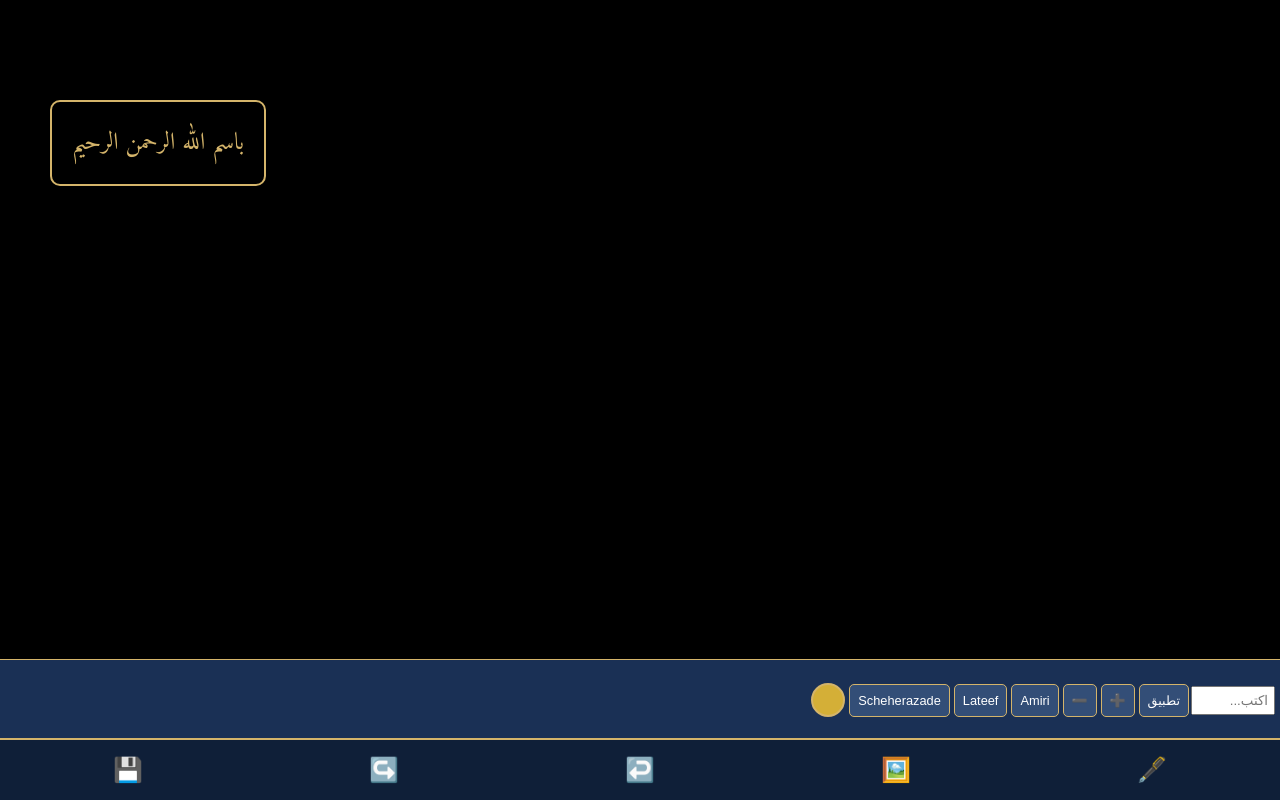
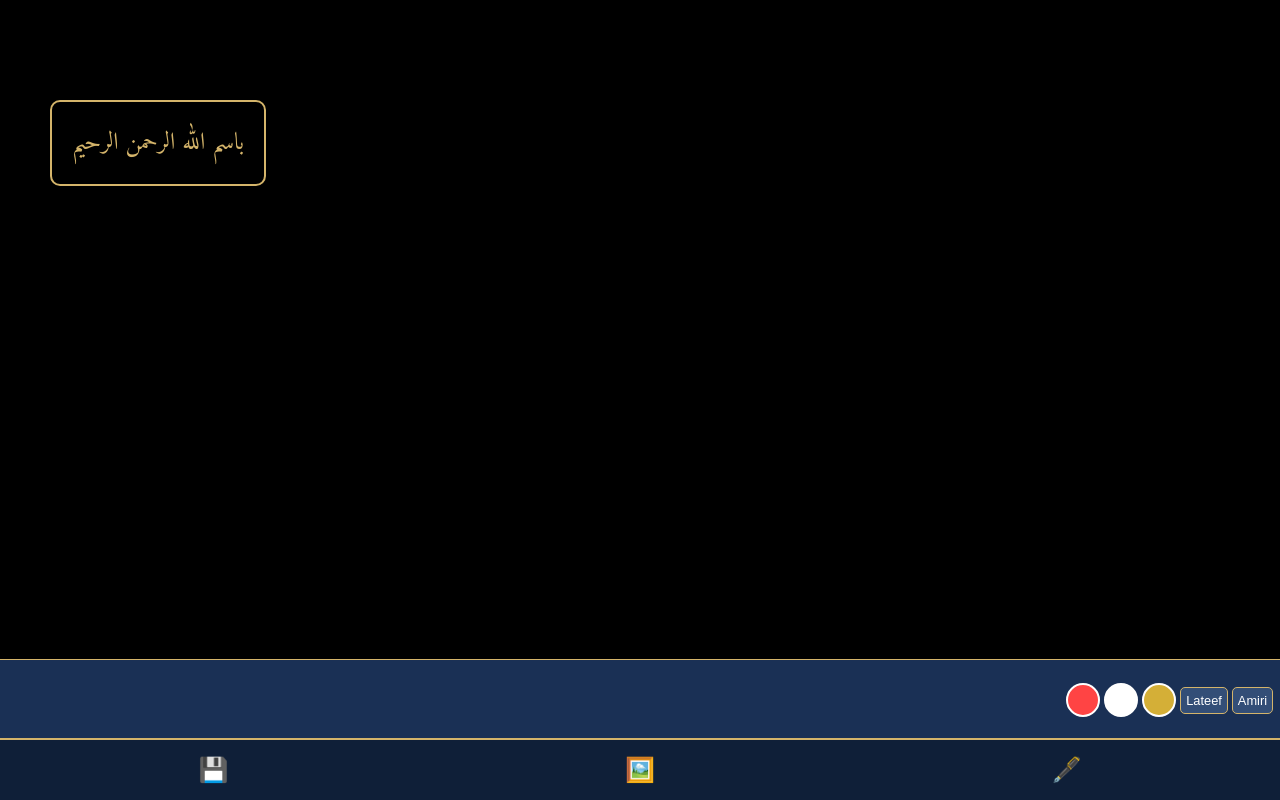
Before and after one commit to NWSakina/NoorWaSakinaStudio, a plain HTML site: page index.html in a window 1280 px wide. Both pictures are taken after a click on the element "🖋️". Drawn offline with Linux system fonts and the light colour scheme; a web font is replaced by a local one.

Commit message:
Make text editable and update sub-dock buttons
Updated text content to be editable and modified button options in the sub-dock.

```diff
--- a/index.html
+++ b/index.html
@@ -1,36 +1,34 @@
-<!DOCTYPE html>
+  <!DOCTYPE html>
 <html lang="ar" dir="rtl">
 <head>
     <meta charset="UTF-8">
     <meta name="viewport" content="width=device-width, initial-scale=1.0, maximum-scale=1.0, user-scalable=no">
     <title>استوديو نور وسكينة</title>
-    <!-- استدعاء دقيق للخطوط -->
     <link href="https://fonts.googleapis.com/css2?family=Amiri&family=Lateef&family=Scheherazade+New&display=swap" rel="stylesheet">
     <style>
         body { margin: 0; background: #000; font-family: sans-serif; overflow: hidden; height: 100vh; background-size: cover; background-position: center; }
         #text-container { position: absolute; padding: 20px; border: 2px solid #d4b46a; border-radius: 10px; touch-action: none; cursor: move; background: rgba(0,0,0,0.3); z-index: 10; min-width: 150px; }
-        #text-content { color: #d4b46a; font-family: 'Amiri', serif; font-size: 24px; text-align: center; pointer-events: none; transition: font-family 0.3s; }
+        /* النص الآن قابل للتعديل باللمس */
+        #text-content { color: #d4b46a; font-family: 'Amiri', serif; font-size: 24px; text-align: center; outline: none; }
         #main-dock { position: fixed; bottom: 0; width: 100%; height: 60px; background: #0f1f38; display: flex; align-items: center; justify-content: space-around; border-top: 2px solid #d4b46a; z-index: 100; }
-        .icon { font-size: 1.5rem; cursor: pointer; color: #d4b46a; }
+        .icon { font-size: 1.5rem; cursor: pointer; }
         #sub-dock { position: fixed; bottom: 60px; width: 100%; height: 70px; background: #1a3055; display: none; align-items: center; padding: 5px; overflow-x: auto; z-index: 99; border-top: 1px solid #d4b46a; }
-        .sub-btn { background: #334e77; color: #fff; border: 1px solid #d4b46a; padding: 8px; margin: 2px; border-radius: 5px; font-size: 0.8rem; white-space: nowrap; }
-        .color-dot { width: 30px; height: 30px; border-radius: 50%; border: 2px solid #d4b46a; margin: 2px; flex-shrink: 0; cursor: pointer; }
+        .sub-btn { background: #334e77; color: #fff; border: 1px solid #d4b46a; padding: 5px; margin: 2px; border-radius: 5px; font-size: 0.8rem; }
+        .color-dot { width: 30px; height: 30px; border-radius: 50%; border: 2px solid #fff; margin: 2px; cursor: pointer; }
     </style>
 </head>
 <body>
 
     <div id="text-container" style="left: 50px; top: 100px;">
-        <div id="text-content">باسم الله الرحمن الرحيم</div>
+        <div id="text-content" contenteditable="true">باسم الله الرحمن الرحيم</div>
     </div>
 
     <div id="sub-dock"><div id="sub-options" style="display: flex; align-items: center; width: 100%;"></div></div>
 
     <div id="main-dock">
-        <div class="icon" onclick="openSub('نص')">🖋️</div>
+        <div class="icon" onclick="openSub('قلم')">🖋️</div>
         <div class="icon" onclick="openSub('صور')">🖼️</div>
-        <div class="icon" onclick="alert('تراجع')">↩️</div>
-        <div class="icon" onclick="alert('تقدم')">↪️</div>
-        <div class="icon" onclick="alert('حفظ')">💾</div>
+        <div class="icon">💾</div>
     </div>
 
     <script>
@@ -38,32 +36,27 @@
             const sub = document.getElementById('sub-dock');
             const opt = document.getElementById('sub-options');
             sub.style.display = 'flex';
-            if (tool === 'نص') {
+
+            if (tool === 'قلم') {
                 opt.innerHTML = `
-                    <input type="text" id="textInput" placeholder="اكتب..." style="width: 70px; padding: 5px;">
-                    <button class="sub-btn" onclick="updateText()">تطبيق</button>
-                    <button class="sub-btn" onclick="adjustSize(2)">➕</button>
-                    <button class="sub-btn" onclick="adjustSize(-2)">➖</button>
                     <button class="sub-btn" onclick="changeFont('Amiri')">Amiri</button>
                     <button class="sub-btn" onclick="changeFont('Lateef')">Lateef</button>
-                    <button class="sub-btn" onclick="changeFont('Scheherazade New')">Scheherazade</button>
                     <div class="color-dot" style="background:#D4AF37" onclick="changeColor('#D4AF37')"></div>
+                    <div class="color-dot" style="background:#FFF" onclick="changeColor('#FFF')"></div>
+                    <div class="color-dot" style="background:#FF4444" onclick="changeColor('#FF4444')"></div>
                 `;
             } else {
-                opt.innerHTML = `
-                    <button class="sub-btn" onclick="loadImg('https://images.unsplash.com/photo-1618005182384-a83a8bd57fbe?w=600')">خلفية داكنة</button>
-                    <button class="sub-btn" onclick="loadImg('https://images.unsplash.com/photo-1507525428034-b723cf961d3e?w=600')">خلفية بحر</button>
-                `;
+                opt.innerHTML = `<button class="sub-btn" onclick="loadImg('https://images.unsplash.com/photo-1618005182384-a83a8bd57fbe?w=600')">داكن</button>`;
             }
         }
-        function updateText() { const val = document.getElementById('textInput').value; if(val) document.getElementById('text-content').innerText = val; }
-        function adjustSize(d) { const el = document.getElementById('text-content'); let s = parseInt(window.getComputedStyle(el).fontSize); el.style.fontSize = (s + d) + 'px'; }
         function changeFont(f) { document.getElementById('text-content').style.fontFamily = f; }
         function changeColor(c) { document.getElementById('text-content').style.color = c; document.getElementById('text-container').style.borderColor = c; }
         function loadImg(u) { document.body.style.backgroundImage = `url('${u}')`; }
 
+        // التحريك مخصص للإطار فقط
         const cont = document.getElementById('text-container');
         cont.addEventListener('pointermove', (e) => {
+            if (e.target.id === 'text-content') return; // السماح بالكتابة دون تحريك
             if (e.pointerType === 'touch') {
                 e.preventDefault();
                 cont.style.left = (e.clientX - cont.offsetWidth/2) + 'px';
```
